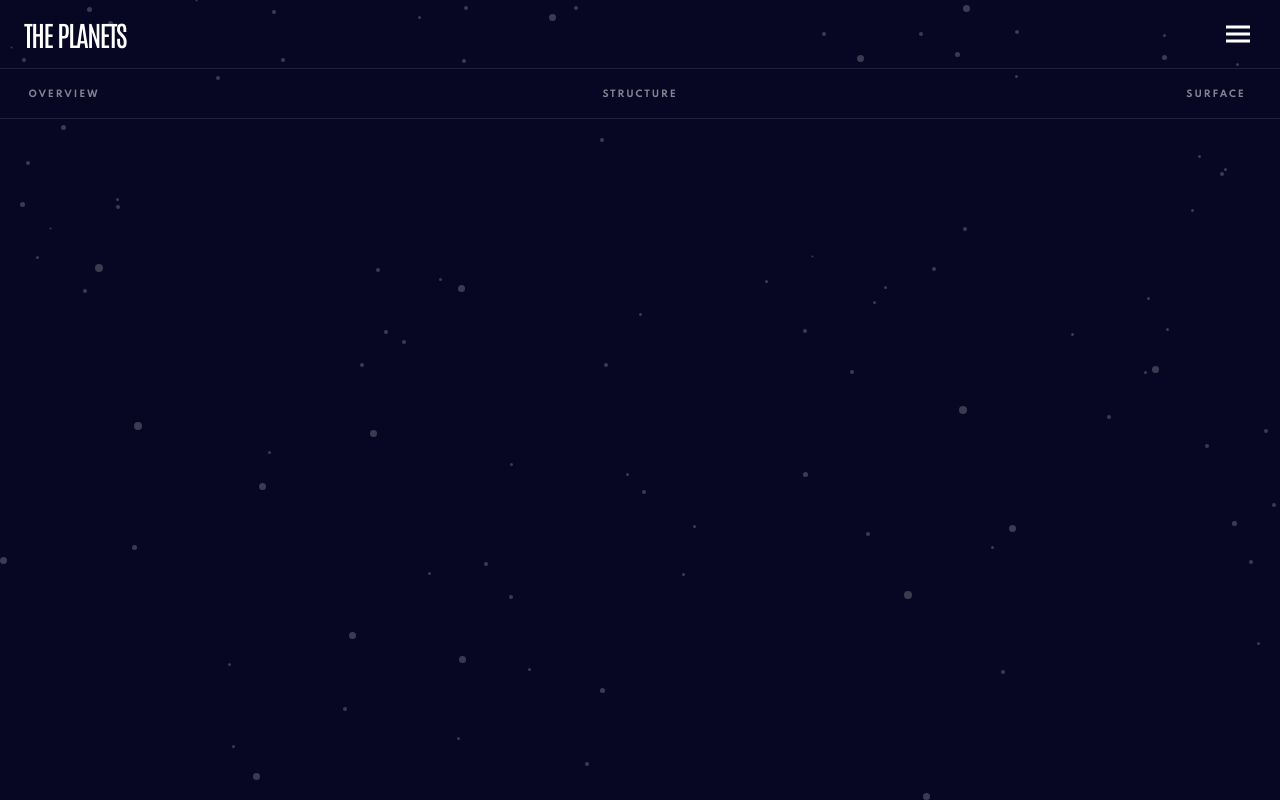
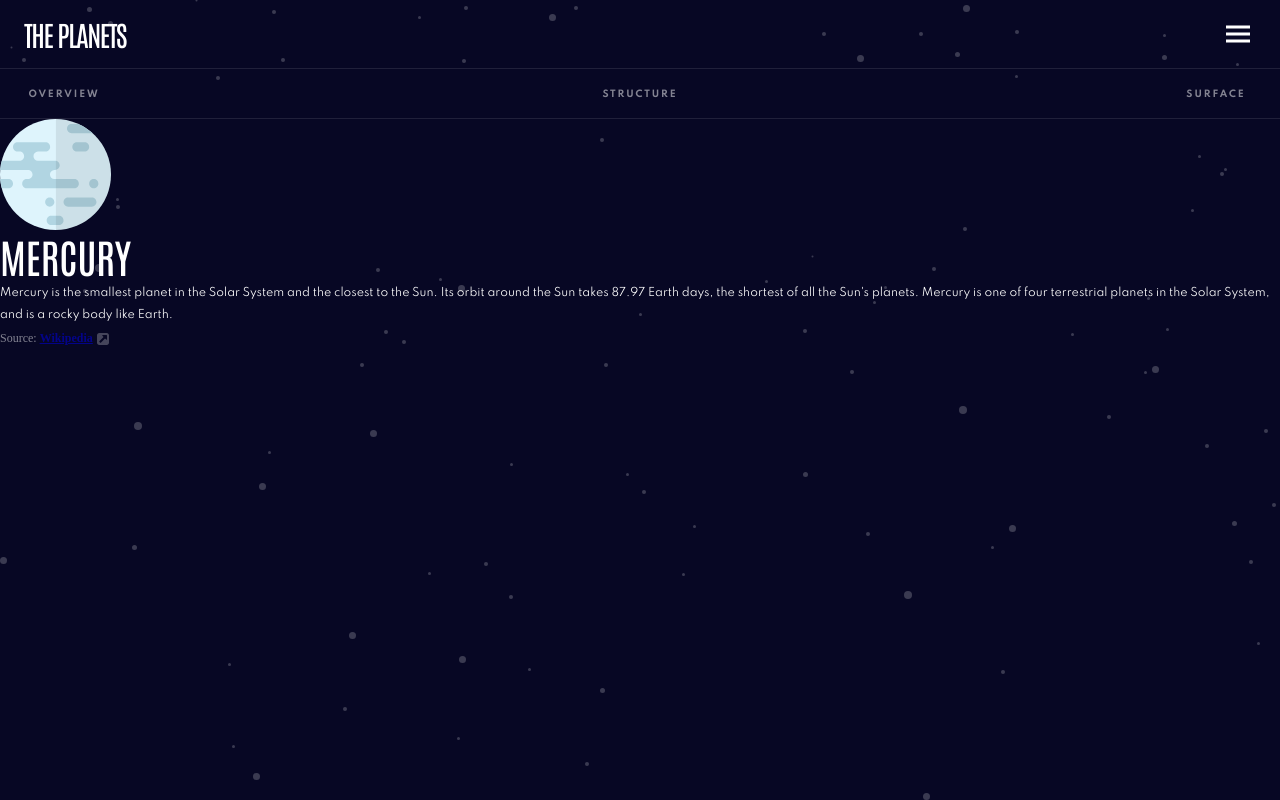
Before and after one commit to babs20/planets-fact-site, a Next.js app: page / in a window 1280 px wide. Built offline with nearby package versions, Linux system fonts and the light colour scheme.

Commit message:
add planet and information component to main page

```diff
--- a/pages/index.tsx
+++ b/pages/index.tsx
@@ -1,5 +1,7 @@
 import Header from '../components/Header';
 import SectionMenu from '../components/SectionMenu';
+import Planet from '../components/Planet';
+import Information from '../components/Information';
 
 export default function Home() {
   return (
@@ -7,6 +9,8 @@ export default function Home() {
       <Header />
       <main>
         <SectionMenu />
+        <Planet />
+        <Information />
       </main>
     </>
   );
```
